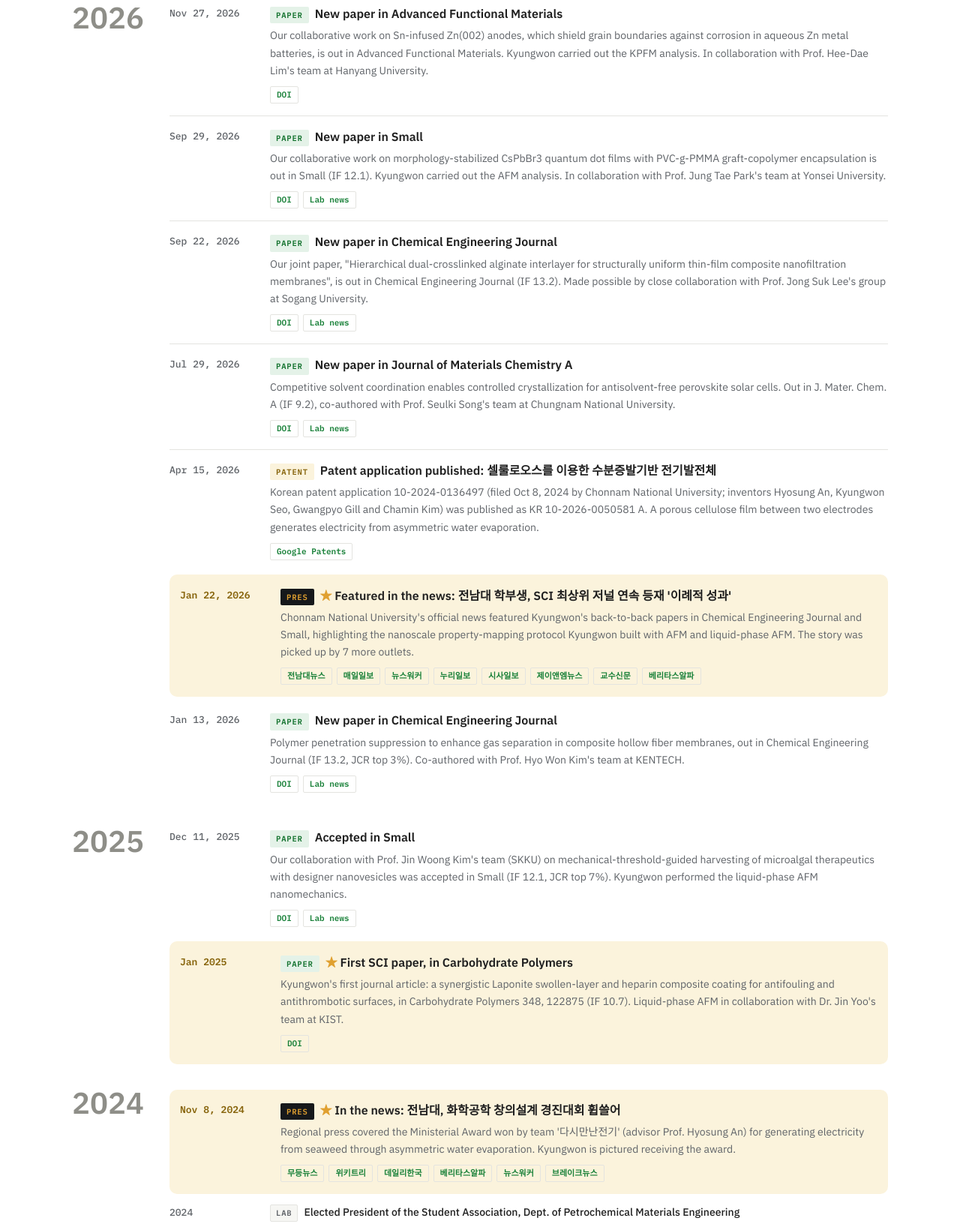
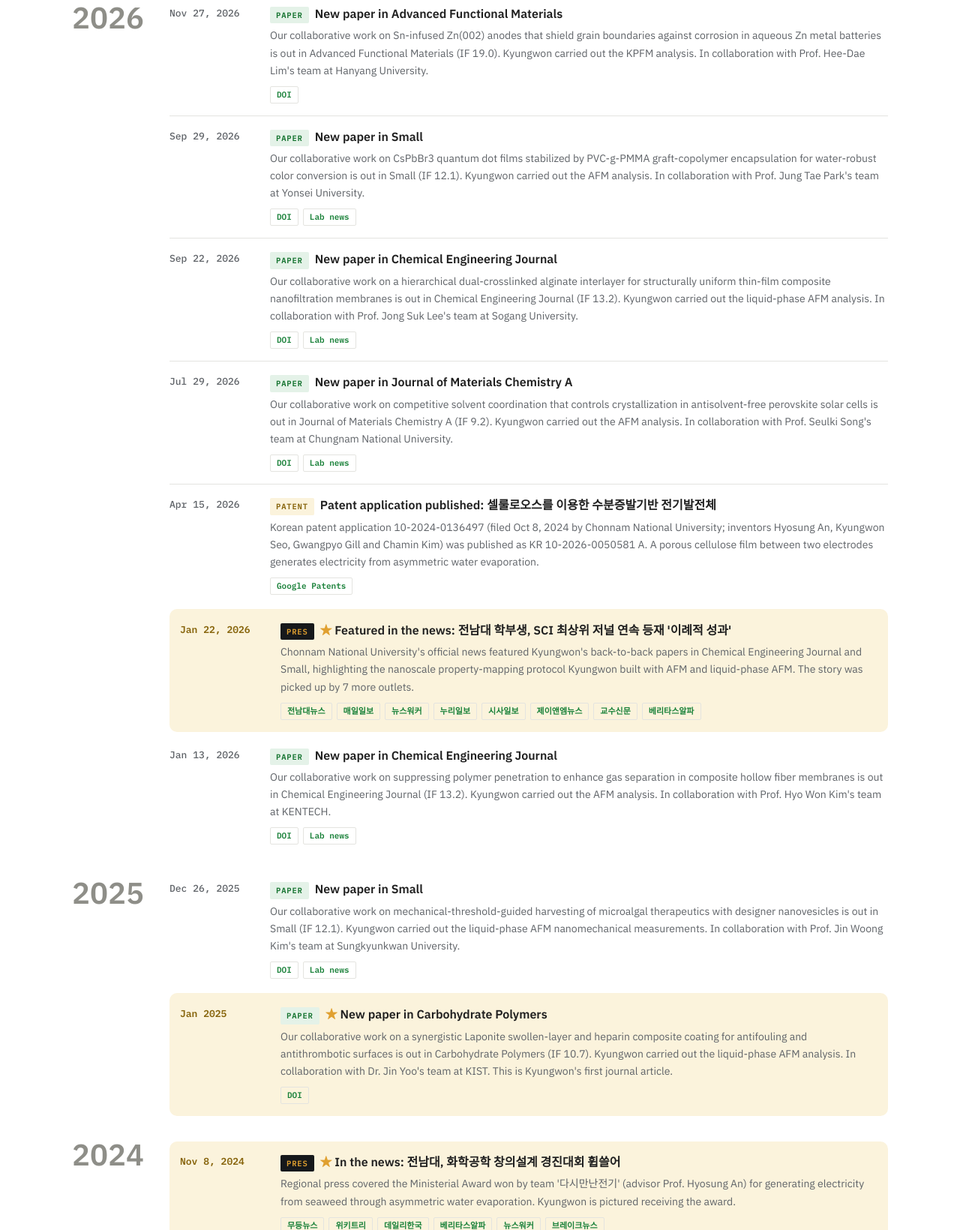
Before and after one commit to luiseo7030-cloud/luiseo7030-cloud.github.io, a plain HTML site: page news.html in a window 1280 px wide. Shown: the part 577-2217 px from the top of the page at 75% size. Drawn offline with Linux system fonts and the light colour scheme; a web font is replaced by a local one.

Commit message:
News: paper items in one consistent format; Small nanovesicle paper published
Co-Authored-By: Claude Opus 5.5 <noreply@anthropic.com>

```diff
--- a/assets/cv.js
+++ b/assets/cv.js
@@ -527,7 +527,7 @@ window.KW_CV = {
    "date": "2026-11-27",
    "tag": "paper",
    "title": "New paper in Advanced Functional Materials",
-   "text": "Our collaborative work on Sn-infused Zn(002) anodes, which shield grain boundaries against corrosion in aqueous Zn metal batteries, is out in Advanced Functional Materials. Kyungwon carried out the KPFM analysis. In collaboration with Prof. Hee-Dae Lim's team at Hanyang University.",
+   "text": "Our collaborative work on Sn-infused Zn(002) anodes that shield grain boundaries against corrosion in aqueous Zn metal batteries is out in Advanced Functional Materials (IF 19.0). Kyungwon carried out the KPFM analysis. In collaboration with Prof. Hee-Dae Lim's team at Hanyang University.",
    "links": [
     {
      "label": "DOI",
@@ -539,7 +539,7 @@ window.KW_CV = {
    "date": "2026-09-29",
    "tag": "paper",
    "title": "New paper in Small",
-   "text": "Our collaborative work on morphology-stabilized CsPbBr3 quantum dot films with PVC-g-PMMA graft-copolymer encapsulation is out in Small (IF 12.1). Kyungwon carried out the AFM analysis. In collaboration with Prof. Jung Tae Park's team at Yonsei University.",
+   "text": "Our collaborative work on CsPbBr3 quantum dot films stabilized by PVC-g-PMMA graft-copolymer encapsulation for water-robust color conversion is out in Small (IF 12.1). Kyungwon carried out the AFM analysis. In collaboration with Prof. Jung Tae Park's team at Yonsei University.",
    "links": [
     {
      "label": "DOI",
@@ -555,7 +555,7 @@ window.KW_CV = {
    "date": "2026-09-22",
    "tag": "paper",
    "title": "New paper in Chemical Engineering Journal",
-   "text": "Our joint paper, \"Hierarchical dual-crosslinked alginate interlayer for structurally uniform thin-film composite nanofiltration membranes\", is out in Chemical Engineering Journal (IF 13.2). Made possible by close collaboration with Prof. Jong Suk Lee's group at Sogang University.",
+   "text": "Our collaborative work on a hierarchical dual-crosslinked alginate interlayer for structurally uniform thin-film composite nanofiltration membranes is out in Chemical Engineering Journal (IF 13.2). Kyungwon carried out the liquid-phase AFM analysis. In collaboration with Prof. Jong Suk Lee's team at Sogang University.",
    "links": [
     {
      "label": "DOI",
@@ -571,7 +571,7 @@ window.KW_CV = {
    "date": "2026-07-29",
    "tag": "paper",
    "title": "New paper in Journal of Materials Chemistry A",
-   "text": "Competitive solvent coordination enables controlled crystallization for antisolvent-free perovskite solar cells. Out in J. Mater. Chem. A (IF 9.2), co-authored with Prof. Seulki Song's team at Chungnam National University.",
+   "text": "Our collaborative work on competitive solvent coordination that controls crystallization in antisolvent-free perovskite solar cells is out in Journal of Materials Chemistry A (IF 9.2). Kyungwon carried out the AFM analysis. In collaboration with Prof. Seulki Song's team at Chungnam National University.",
    "links": [
     {
      "label": "DOI",
@@ -646,7 +646,7 @@ window.KW_CV = {
    "date": "2026-01-13",
    "tag": "paper",
    "title": "New paper in Chemical Engineering Journal",
-   "text": "Polymer penetration suppression to enhance gas separation in composite hollow fiber membranes, out in Chemical Engineering Journal (IF 13.2, JCR top 3%). Co-authored with Prof. Hyo Won Kim's team at KENTECH.",
+   "text": "Our collaborative work on suppressing polymer penetration to enhance gas separation in composite hollow fiber membranes is out in Chemical Engineering Journal (IF 13.2). Kyungwon carried out the AFM analysis. In collaboration with Prof. Hyo Won Kim's team at KENTECH.",
    "links": [
     {
      "label": "DOI",
@@ -659,10 +659,10 @@ window.KW_CV = {
    ]
   },
   {
-   "date": "2025-12-11",
+   "date": "2025-12-26",
    "tag": "paper",
-   "title": "Accepted in Small",
-   "text": "Our collaboration with Prof. Jin Woong Kim's team (SKKU) on mechanical-threshold-guided harvesting of microalgal therapeutics with designer nanovesicles was accepted in Small (IF 12.1, JCR top 7%). Kyungwon performed the liquid-phase AFM nanomechanics.",
+   "title": "New paper in Small",
+   "text": "Our collaborative work on mechanical-threshold-guided harvesting of microalgal therapeutics with designer nanovesicles is out in Small (IF 12.1). Kyungwon carried out the liquid-phase AFM nanomechanical measurements. In collaboration with Prof. Jin Woong Kim's team at Sungkyunkwan University.",
    "links": [
     {
      "label": "DOI",
@@ -732,8 +732,8 @@ window.KW_CV = {
    "date": "2025-01",
    "tag": "paper",
    "star": true,
-   "title": "First SCI paper, in Carbohydrate Polymers",
-   "text": "Kyungwon's first journal article: a synergistic Laponite swollen-layer and heparin composite coating for antifouling and antithrombotic surfaces, in Carbohydrate Polymers 348, 122875 (IF 10.7). Liquid-phase AFM in collaboration with Dr. Jin Yoo's team at KIST.",
+   "title": "New paper in Carbohydrate Polymers",
+   "text": "Our collaborative work on a synergistic Laponite swollen-layer and heparin composite coating for antifouling and antithrombotic surfaces is out in Carbohydrate Polymers (IF 10.7). Kyungwon carried out the liquid-phase AFM analysis. In collaboration with Dr. Jin Yoo's team at KIST. This is Kyungwon's first journal article.",
    "links": [
     {
      "label": "DOI",
--- a/awards.html
+++ b/awards.html
@@ -20,9 +20,9 @@
 <meta name="claude:viewport-fit-sides" content="cover">
 <link rel="preconnect" href="https://fonts.googleapis.com">
 <link rel="stylesheet" href="https://fonts.googleapis.com/css2?family=IBM+Plex+Mono:wght@400;500;600&family=IBM+Plex+Sans:wght@400;500;600;700&family=IBM+Plex+Sans+KR:wght@400;500;600;700&display=swap">
-<link rel="stylesheet" href="assets/site.css?v=44e6411c">
-<script src="assets/cv.js?v=44e6411c"></script>
-<script src="assets/common.js?v=44e6411c"></script>
+<link rel="stylesheet" href="assets/site.css?v=8c5dfba3">
+<script src="assets/cv.js?v=8c5dfba3"></script>
+<script src="assets/common.js?v=8c5dfba3"></script>
 <style>
 /* card grid in the style of the lab's AWARDS page: picture on top, short title, team members for team awards */
 .aw-grid{display:grid;grid-template-columns:repeat(auto-fill,minmax(min(100%,230px),1fr));gap:28px 22px}
@@ -121,7 +121,7 @@ dialog.lb .x{position:absolute;top:-14px;right:-14px;width:36px;height:36px;bord
 </script>
 
 <footer class="site-foot"><div class="foot-in"><span class="mark">Kyungwon <b>Seo</b></span><span>한양대학교 화학공학과 이미징 기반 소재 지능 연구실</span></div></footer>
-<script src="assets/site.js?v=44e6411c"></script>
+<script src="assets/site.js?v=8c5dfba3"></script>
 
 </body>
 </html>
--- a/news.html
+++ b/news.html
@@ -20,9 +20,9 @@
 <meta name="claude:viewport-fit-sides" content="cover">
 <link rel="preconnect" href="https://fonts.googleapis.com">
 <link rel="stylesheet" href="https://fonts.googleapis.com/css2?family=IBM+Plex+Mono:wght@400;500;600&family=IBM+Plex+Sans:wght@400;500;600;700&family=IBM+Plex+Sans+KR:wght@400;500;600;700&display=swap">
-<link rel="stylesheet" href="assets/site.css?v=44e6411c">
-<script src="assets/cv.js?v=44e6411c"></script>
-<script src="assets/common.js?v=44e6411c"></script>
+<link rel="stylesheet" href="assets/site.css?v=8c5dfba3">
+<script src="assets/cv.js?v=8c5dfba3"></script>
+<script src="assets/common.js?v=8c5dfba3"></script>
 <style>
 .nb-stats{display:grid;grid-template-columns:repeat(4,minmax(0,1fr));gap:12px;margin-top:28px;max-width:720px}
 @media (max-width:640px){.nb-stats{grid-template-columns:repeat(2,minmax(0,1fr))}}
@@ -127,7 +127,7 @@ ol.feed>li.minor h4{font:500 14px/1.5 var(--sans);color:var(--fg)}
 </script>
 
 <footer class="site-foot"><div class="foot-in"><span class="mark">Kyungwon <b>Seo</b></span><span>한양대학교 화학공학과 이미징 기반 소재 지능 연구실</span></div></footer>
-<script src="assets/site.js?v=44e6411c"></script>
+<script src="assets/site.js?v=8c5dfba3"></script>
 
 </body>
 </html>
```
Also changed, not shown: index.html (+4 -4 lines), profile.html (+4 -4 lines), publications.html (+4 -4 lines), research.html (+4 -4 lines).
